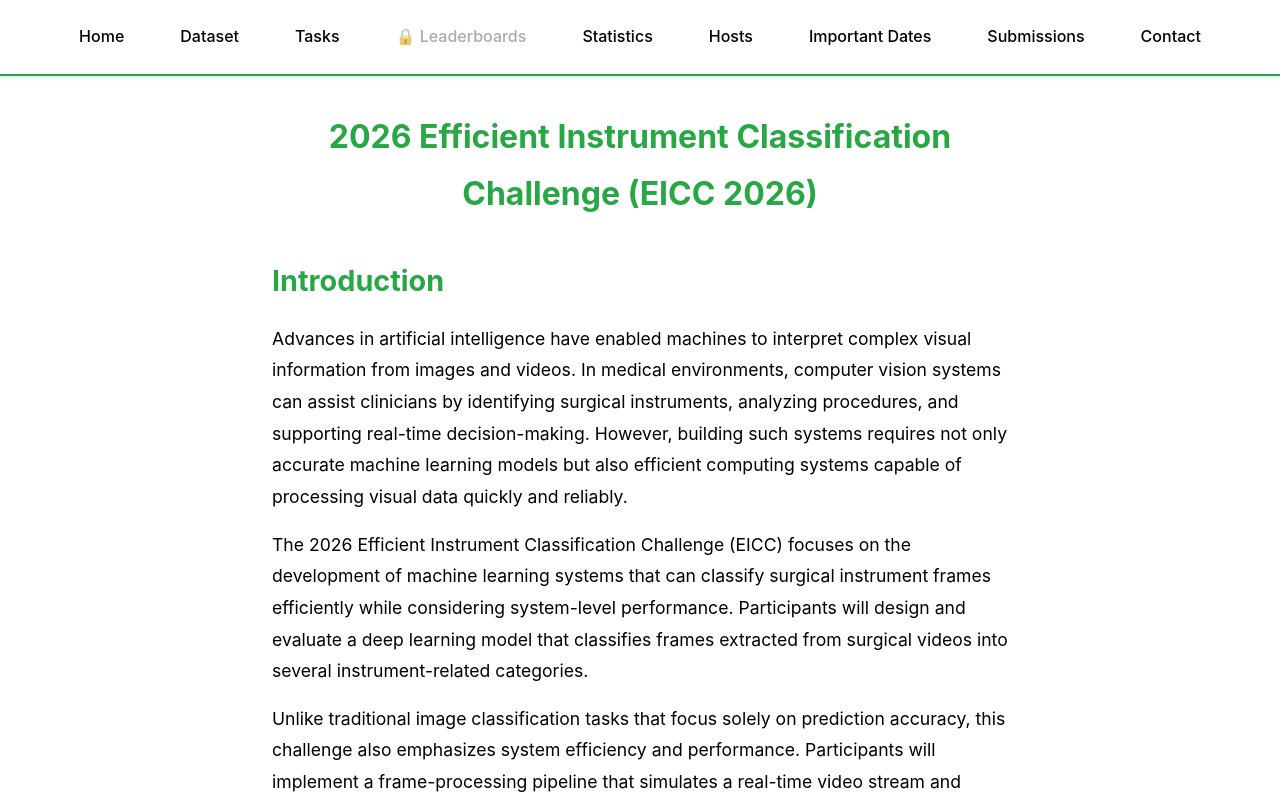
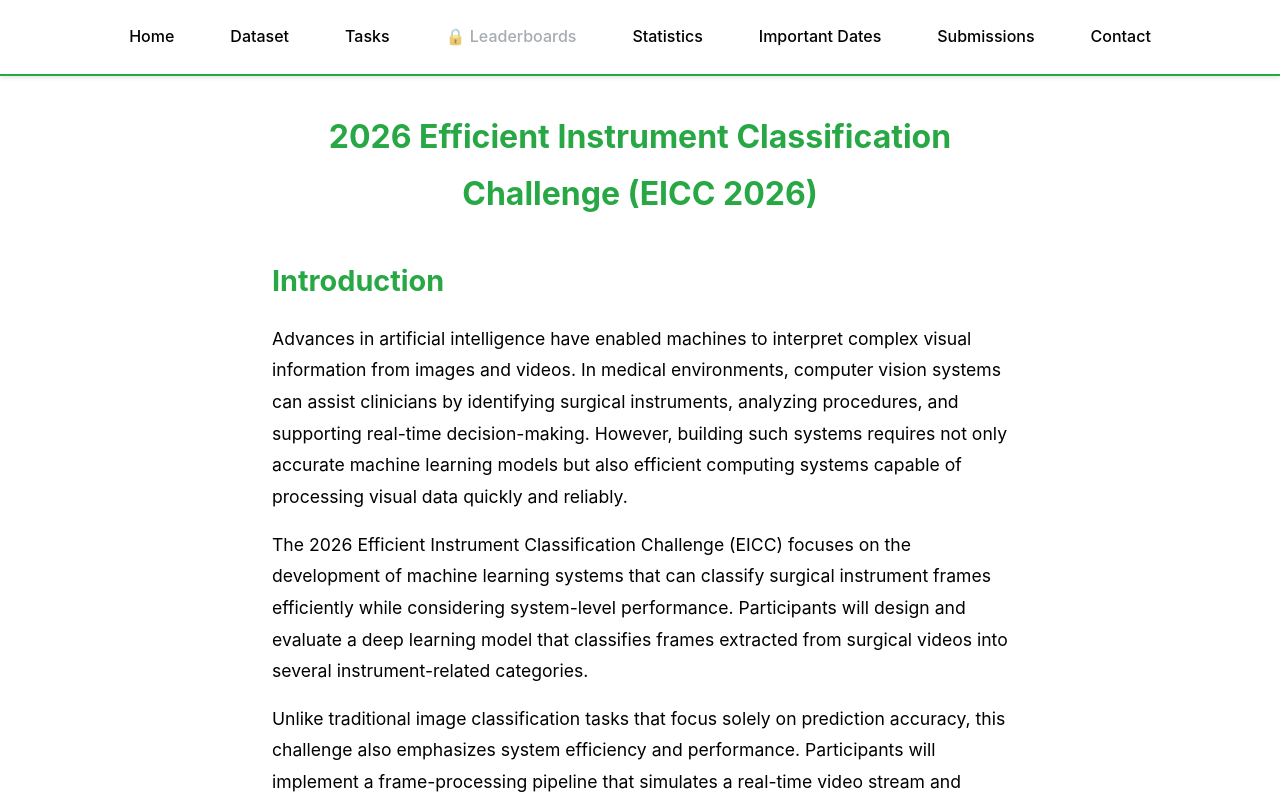
Before and after one commit to PerceptionIntelligenceLab/EICC-Challenge, a React (Vite) app: page / in a window 1280 px wide. Shown: the top 800 px of the page. Built offline with nearby package versions, Linux system fonts and the light colour scheme.

Commit message:
removed hosts page

```diff
--- a/src/App.tsx
+++ b/src/App.tsx
@@ -1,7 +1,6 @@
 import { useState, useEffect } from 'react'
 import Header from './components/Header'
 import Statistics from './components/Statistics'
-import Hosts from './components/Hosts'
 import Tasks from './components/Tasks'
 import Evaluation from './components/Evaluation'
 import DataSection from './components/DataSection'
@@ -34,8 +33,6 @@ function App() {
         return <DataSection />
       case 'participants':
         return <Statistics />
-      case 'hosts':
-        return <Hosts />
       case 'dates':
         return <Evaluation />
       case 'submissions':
--- a/src/components/Header.tsx
+++ b/src/components/Header.tsx
@@ -9,7 +9,6 @@ const Header: React.FC = () => {
     { name: 'Tasks', href: '#tasks' },
     { name: 'Leaderboards', href: '#leaderboards', locked: true },
     { name: 'Statistics', href: '#participants' },
-    { name: 'Hosts', href: '#hosts' },
     { name: 'Important Dates', href: '#dates' },
     { name: 'Submissions', href: '#submissions' },
     { name: 'Contact', href: '#contact' }
```
